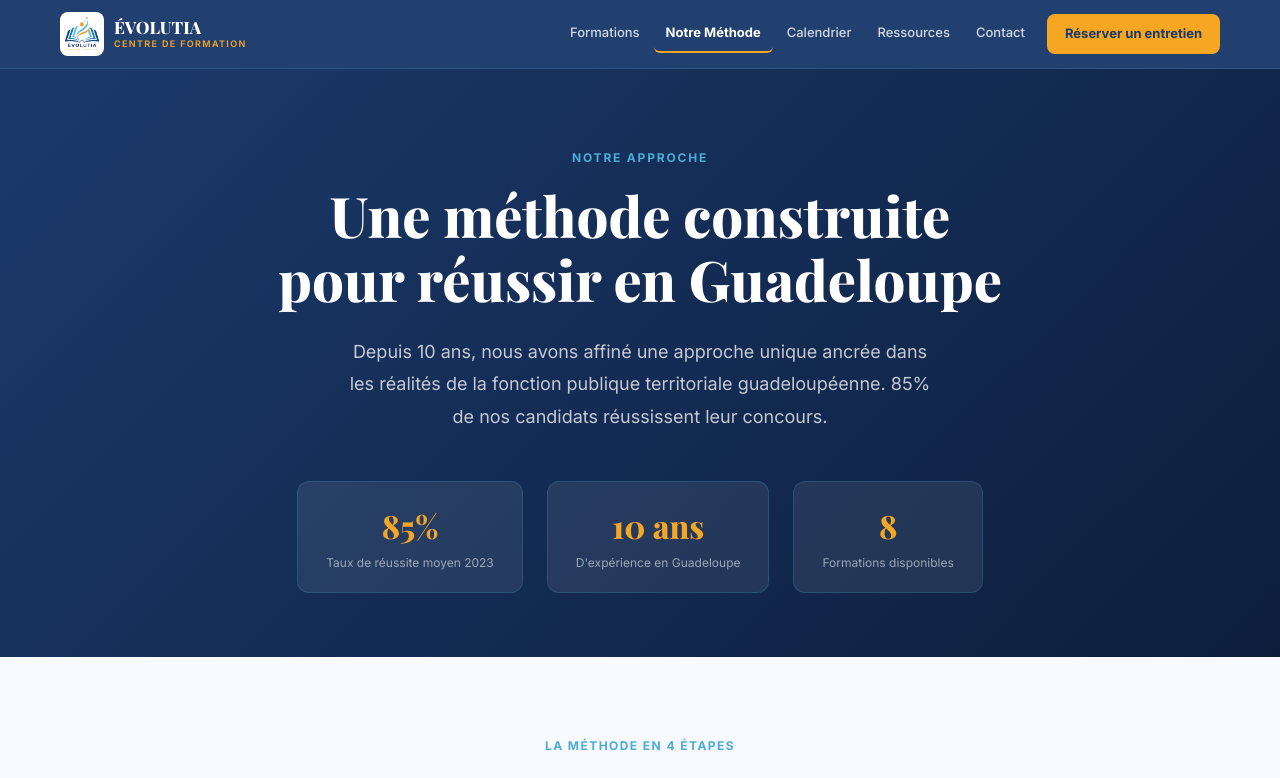
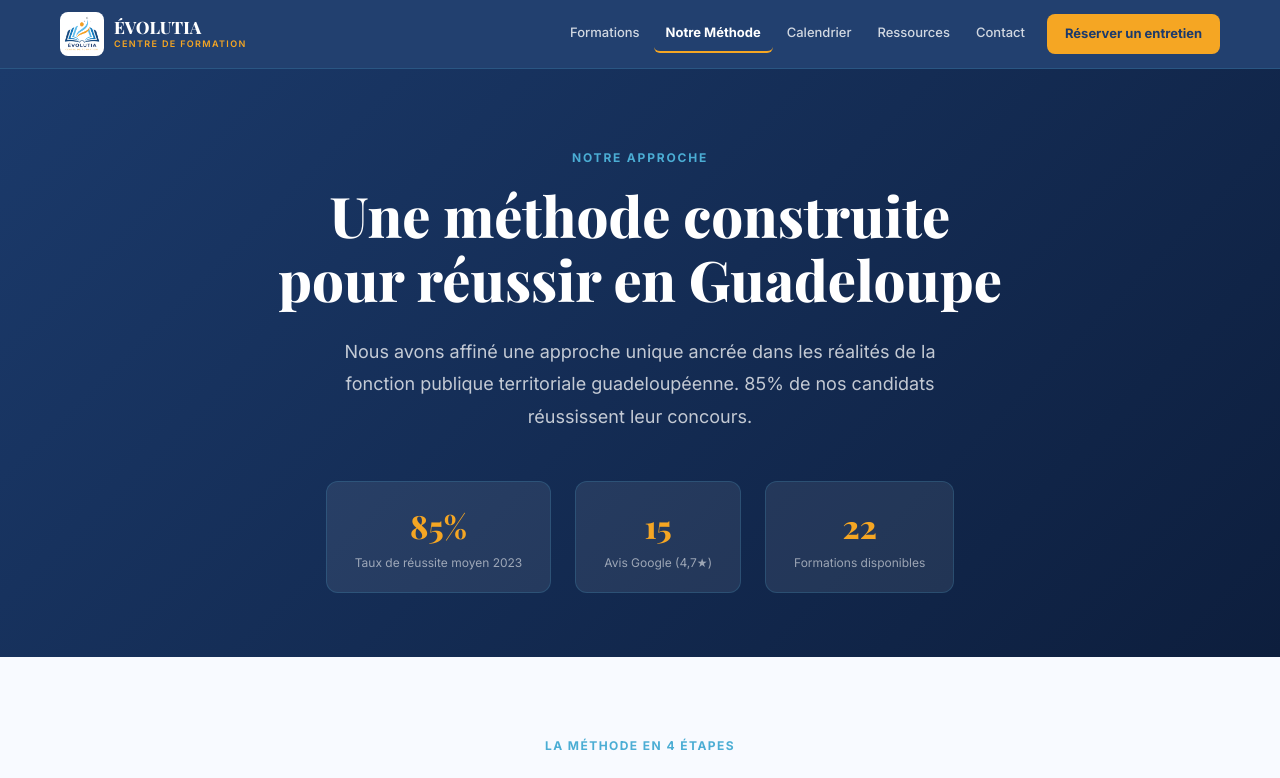
Before and after one commit to jmd971/evolutia, a Next.js app: page /notre-methode in a window 1280 px wide. Shown: the top 778 px of the page. Built offline with nearby package versions, Linux system fonts and the light colour scheme.

Commit message:
fix: notre-methode — remove '10 ans', dynamic formations count, fix Google stat

```diff
--- a/app/notre-methode/page.tsx
+++ b/app/notre-methode/page.tsx
@@ -3,6 +3,7 @@ import Image from "next/image";
 import Link from "next/link";
 import NavBar from "../components/NavBar"
 import Footer from "../components/Footer"
+import { FORMATIONS_LIST } from "../formations/data"
 
 export const metadata: Metadata = {
   title: "Notre Méthode | Evolutia Formation Guadeloupe",
@@ -42,9 +43,8 @@ const PILIERS = [
 
 const CHIFFRES = [
   { val: "85%", label: "Taux de réussite moyen 2023" },
-
-  { val: "10 ans", label: "D'expérience en Guadeloupe" },
-  { val: "8", label: "Formations disponibles" },
+  { val: "15", label: "Avis Google (4,7★)" },
+  { val: String(FORMATIONS_LIST.length), label: "Formations disponibles" },
 ];
 
 export default function NotreMethode() {
@@ -62,7 +62,7 @@ export default function NotreMethode() {
             Une méthode construite<br />pour réussir en Guadeloupe
           </h1>
           <p style={{ color: "rgba(255,255,255,0.75)", fontSize: 18, lineHeight: 1.8, margin: "0 0 48px 0", maxWidth: 600, marginLeft: "auto", marginRight: "auto" }}>
-            Depuis 10 ans, nous avons affiné une approche unique ancrée dans les réalités de la fonction publique territoriale guadeloupéenne. 85% de nos candidats réussissent leur concours.
+            Nous avons affiné une approche unique ancrée dans les réalités de la fonction publique territoriale guadeloupéenne. 85% de nos candidats réussissent leur concours.
           </p>
           <div style={{ display: "flex", gap: 24, justifyContent: "center", flexWrap: "wrap" }}>
             {CHIFFRES.map((c, i) => (
```
